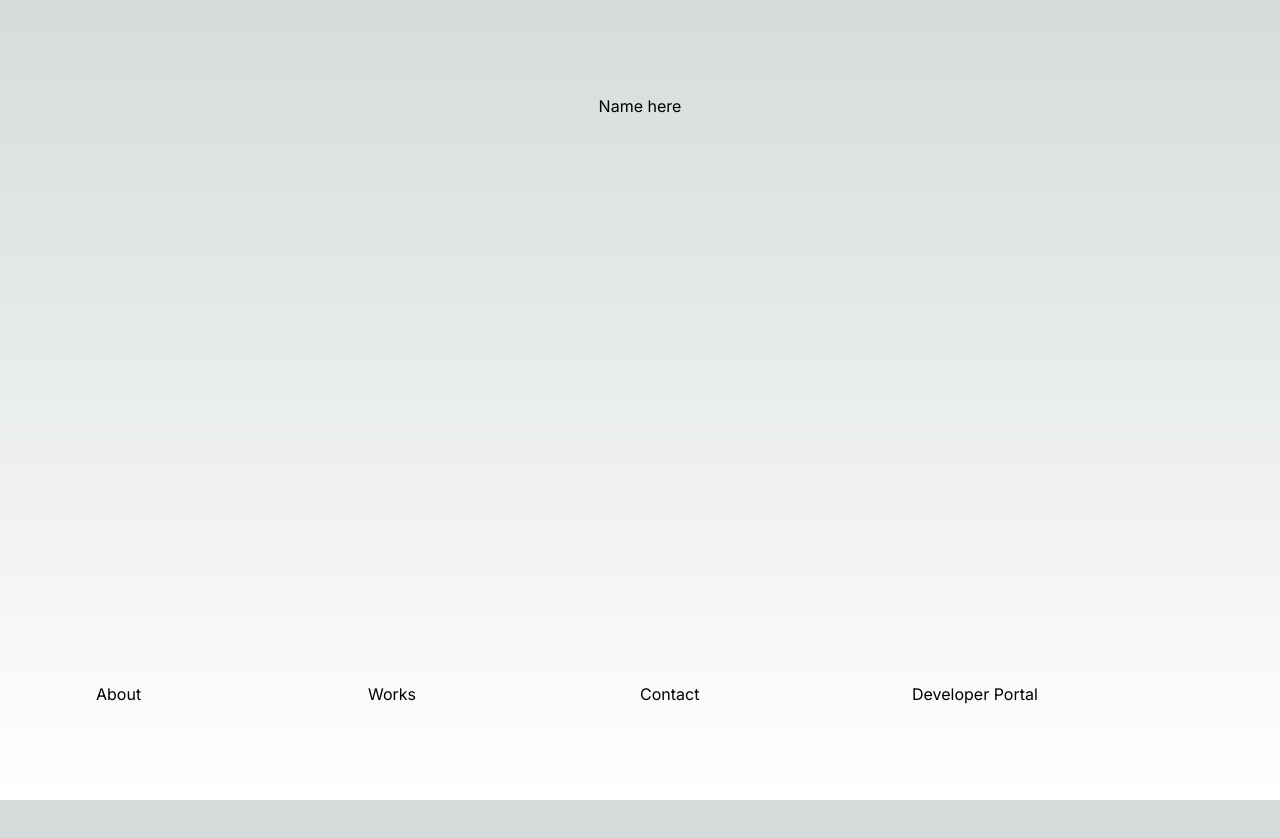
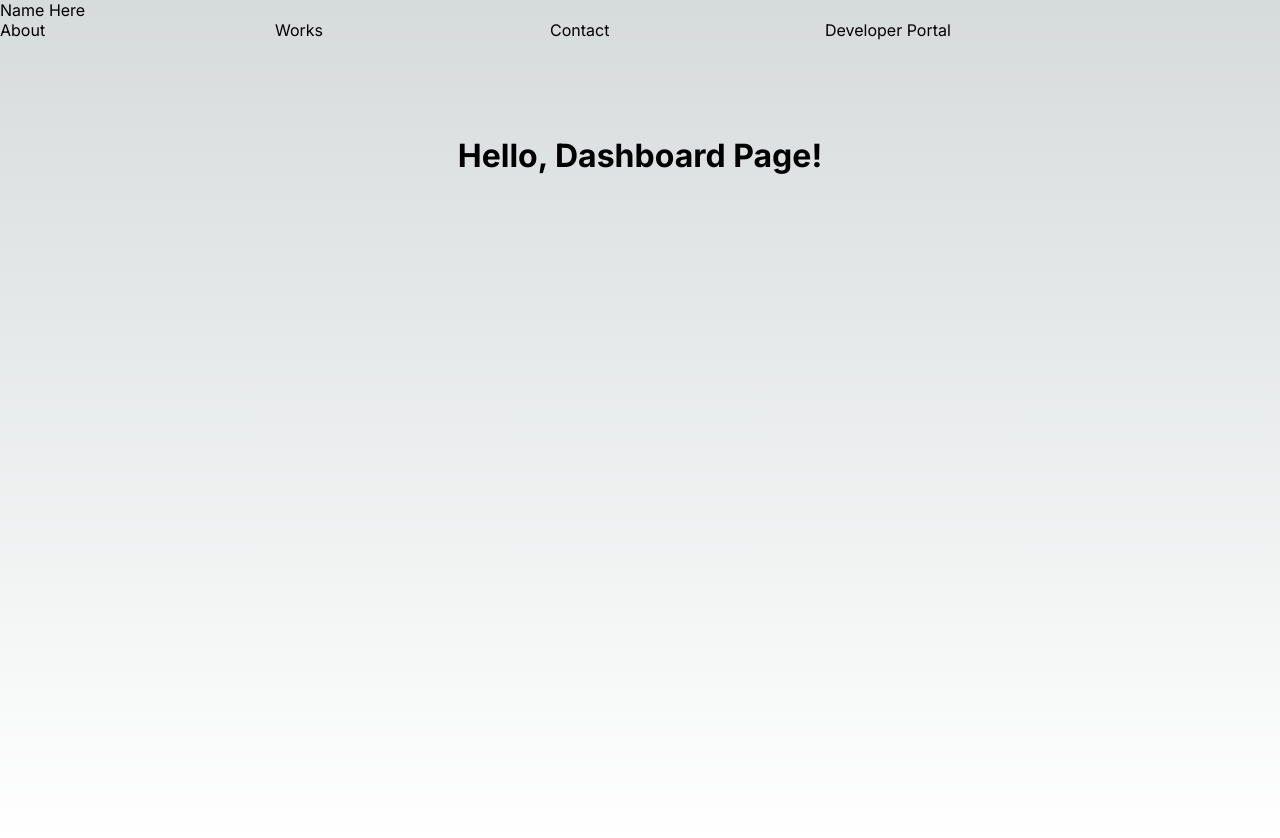
Before and after one commit to gleungkj/personal-website, a Next.js app: page / in a window 1280 px wide. Before the commit the page ends 800 px from the top, so only its background shows below. Built offline with nearby package versions, Linux system fonts and the light colour scheme.

Commit message:
feat(middleware.ts): add authentication middleware for '/developer' route

```diff
--- a/package.json
+++ b/package.json
@@ -10,6 +10,7 @@
     "commit": "cz"
   },
   "dependencies": {
+    "@clerk/nextjs": "^4.28.1",
     "next": "14.0.4",
     "react": "^18",
     "react-dom": "^18"
--- a/src/app/layout.tsx
+++ b/src/app/layout.tsx
@@ -1,6 +1,8 @@
 import type { Metadata } from 'next'
 import { Inter } from 'next/font/google'
 import './globals.css'
+import { ClerkProvider } from '@clerk/nextjs'
+import { Header } from '@/components/Header'
 
 const inter = Inter({ subsets: ['latin'] })
 
@@ -15,8 +17,14 @@ export default function RootLayout({
   children: React.ReactNode
 }) {
   return (
-    <html lang="en">
-      <body className={inter.className}>{children}</body>
-    </html>
+    <ClerkProvider>
+      <html lang="en">
+
+        <body className={inter.className}>
+        <Header />
+        {children}
+        </body>
+      </html>
+    </ClerkProvider>
   )
 }
--- a/src/app/page.tsx
+++ b/src/app/page.tsx
@@ -6,8 +6,7 @@ import { Header } from '@/components/Header'
 export default function Home() {
   return (
     <main className={styles.main}>
-      <div>Name here</div>
-      <Header />
+      <h1>Hello, Dashboard Page!</h1>
     </main>
   )
 }
--- a/src/components/Header.tsx
+++ b/src/components/Header.tsx
@@ -1,13 +1,16 @@
 import Link from "next/link"
 import styles from '../app/page.module.css'
+import Head from "next/head"
 
 export const Header = (): JSX.Element => {
     return (
+      <div>Name Here
         <div className={styles.grid}>
-        <Link href='/about'>About</Link>
-        <Link href='/works'>Works</Link>
-        <Link href='/contact'>Contact</Link>
-        <Link href='/developer'>Developer Portal</Link>
+          <Link href='/about'>About</Link>
+          <Link href='/works'>Works</Link>
+          <Link href='/contact'>Contact</Link>
+          <Link href='/developer'>Developer Portal</Link>
+        </div>
       </div>
     )
 }
```
Also changed, not shown: src/middleware.ts (added, +13 -0 lines), 1 other file (tests, documents, lock files or other folders).
